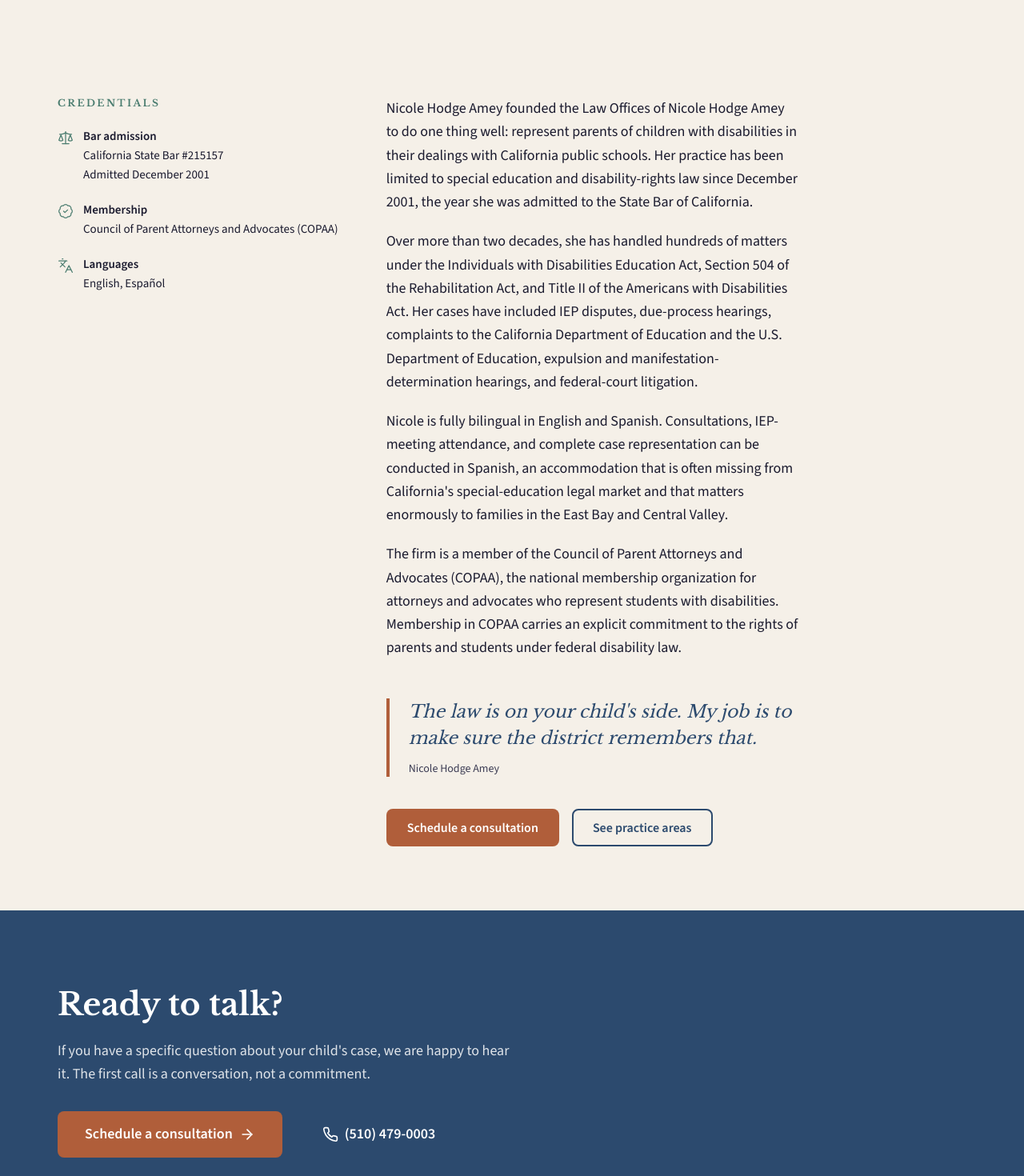
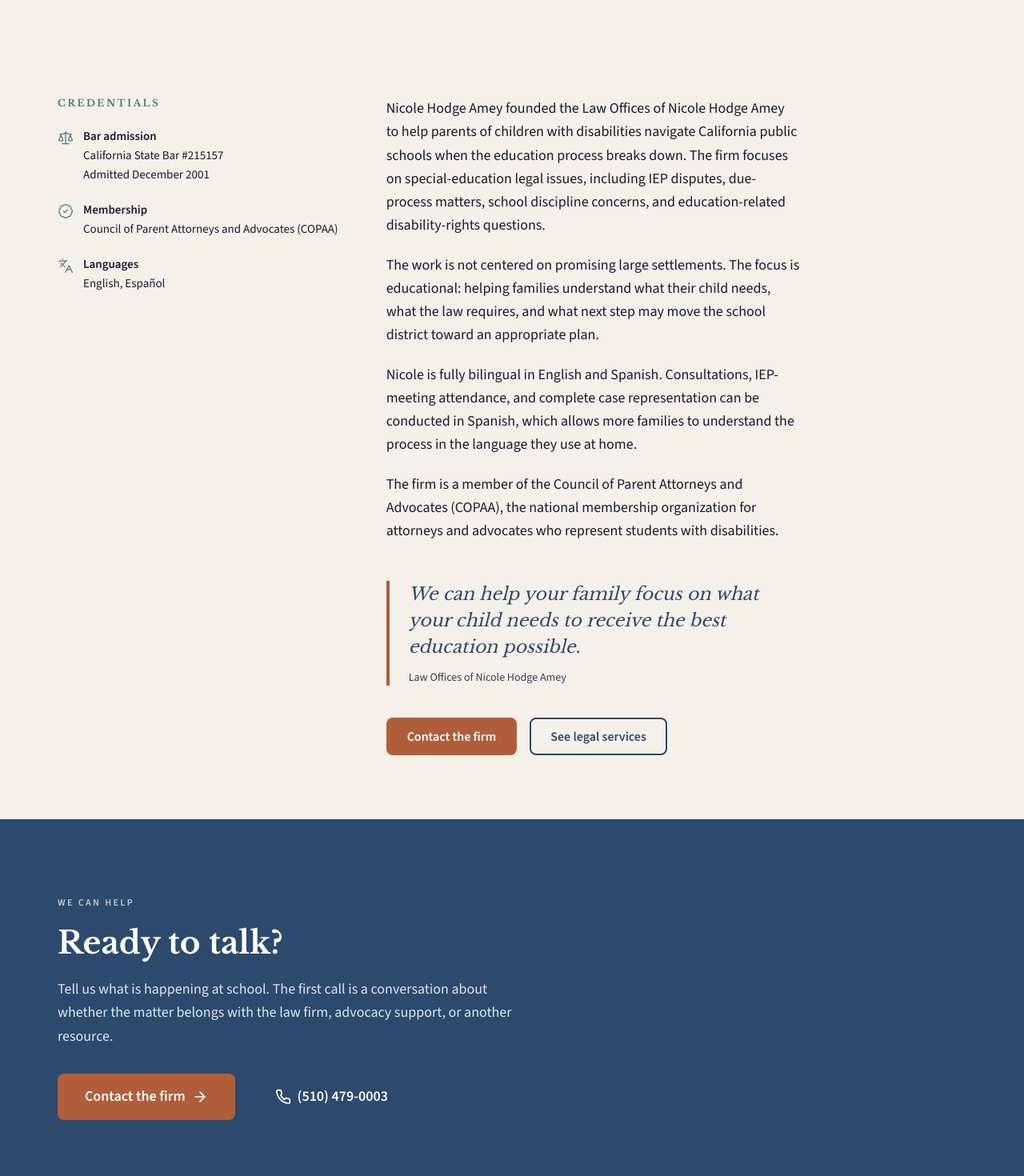
Before and after one commit to marchitectsio/lonha-website, a Next.js app: page /about in a window 1280 px wide. Shown: the part 680-2150 px from the top of the page at 80% size. Built offline with nearby package versions, Linux system fonts and the light colour scheme.

Commit message:
Refine about page toward education-first positioning

```diff
--- a/app/about/page.tsx
+++ b/app/about/page.tsx
@@ -8,17 +8,15 @@ import { BadgeCheck, Languages, Scale } from "lucide-react";
 export const metadata: Metadata = {
   title: "About Nicole Hodge Amey",
   description:
-    "Nicole Hodge Amey is a California civil-rights attorney focused exclusively on special education. Admitted to the State Bar in 2001; member of COPAA; fully bilingual in English and Spanish.",
+    "Nicole Hodge Amey is a California special-education attorney helping families with IEP disputes, due process, discipline matters, and education-related disability-rights concerns.",
   alternates: { canonical: "/about", languages: { en: "/about", es: "/es/sobre-nicole" } },
 };
 
 export default function AboutPage() {
   return (
     <SiteFrame locale="en" otherLocaleHref="/es/sobre-nicole">
-      {/* Hero */}
       <section className="bg-[color:var(--surface)] py-16 md:py-section-desktop">
         <div className="container-x grid gap-10 md:grid-cols-[1fr_1.2fr] md:gap-16 items-start">
-          {/* TODO: Replace with Nicole's professional headshot when client provides it. */}
           <div
             className="portrait-placeholder w-full max-w-md"
             aria-label="Portrait of Nicole Hodge Amey, placeholder pending final photography"
@@ -40,13 +38,12 @@ export default function AboutPage() {
               className="mt-5 text-[color:var(--text-primary)] max-w-prose"
               style={{ fontSize: "1.1875rem", lineHeight: 1.6 }}
             >
-              A California civil-rights attorney whose practice has been limited to special education and disability-rights law since the year she was admitted to the bar.
+              A California special-education attorney focused on helping families understand their rights and pursue the education, services, and support their children need at school.
             </p>
           </div>
         </div>
       </section>
 
-      {/* Bio */}
       <section className="py-12 md:py-20">
         <div className="container-x grid gap-12 lg:grid-cols-[1fr_2fr]">
           <aside aria-labelledby="creds-heading">
@@ -79,19 +76,18 @@ export default function AboutPage() {
           </aside>
 
           <div className="prose-x">
-            {/* TODO: client to provide final bio */}
             <div className="space-y-5 text-lg leading-relaxed text-[color:var(--text-primary)]">
               <p>
-                Nicole Hodge Amey founded the Law Offices of Nicole Hodge Amey to do one thing well: represent parents of children with disabilities in their dealings with California public schools. Her practice has been limited to special education and disability-rights law since December 2001, the year she was admitted to the State Bar of California.
+                Nicole Hodge Amey founded the Law Offices of Nicole Hodge Amey to help parents of children with disabilities navigate California public schools when the education process breaks down. The firm focuses on special-education legal issues, including IEP disputes, due-process matters, school discipline concerns, and education-related disability-rights questions.
               </p>
               <p>
-                Over more than two decades, she has handled hundreds of matters under the Individuals with Disabilities Education Act, Section 504 of the Rehabilitation Act, and Title II of the Americans with Disabilities Act. Her cases have included IEP disputes, due-process hearings, complaints to the California Department of Education and the U.S. Department of Education, expulsion and manifestation-determination hearings, and federal-court litigation.
+                The work is not centered on promising large settlements. The focus is educational: helping families understand what their child needs, what the law requires, and what next step may move the school district toward an appropriate plan.
               </p>
               <p>
-                Nicole is fully bilingual in English and Spanish. Consultations, IEP-meeting attendance, and complete case representation can be conducted in Spanish, an accommodation that is often missing from California's special-education legal market and that matters enormously to families in the East Bay and Central Valley.
+                Nicole is fully bilingual in English and Spanish. Consultations, IEP-meeting attendance, and complete case representation can be conducted in Spanish, which allows more families to understand the process in the language they use at home.
               </p>
               <p>
-                The firm is a member of the Council of Parent Attorneys and Advocates (COPAA), the national membership organization for attorneys and advocates who represent students with disabilities. Membership in COPAA carries an explicit commitment to the rights of parents and students under federal disability law.
+                The firm is a member of the Council of Parent Attorneys and Advocates (COPAA), the national membership organization for attorneys and advocates who represent students with disabilities.
               </p>
             </div>
 
@@ -100,23 +96,24 @@ export default function AboutPage() {
                 className="font-serif italic text-[color:var(--brand-primary)]"
                 style={{ fontSize: "1.375rem", lineHeight: 1.5 }}
               >
-                The law is on your child's side. My job is to make sure the district remembers that.
+                We can help your family focus on what your child needs to receive the best education possible.
               </p>
-              <p className="mt-3 text-sm text-[color:var(--text-secondary)]">Nicole Hodge Amey</p>
+              <p className="mt-3 text-sm text-[color:var(--text-secondary)]">Law Offices of Nicole Hodge Amey</p>
             </div>
 
             <div className="mt-10 flex flex-col sm:flex-row gap-4">
-              <Link href="/contact" className="btn btn-cta">Schedule a consultation</Link>
-              <Link href="/how-we-help" className="btn btn-secondary">See practice areas</Link>
+              <Link href="/contact" className="btn btn-cta">Contact the firm</Link>
+              <Link href="/how-we-help" className="btn btn-secondary">See legal services</Link>
             </div>
           </div>
         </div>
       </section>
 
       <CTABanner
+        eyebrow="We can help"
         heading="Ready to talk?"
-        body="If you have a specific question about your child's case, we are happy to hear it. The first call is a conversation, not a commitment."
-        primaryCta={{ label: "Schedule a consultation", href: "/contact" }}
+        body="Tell us what is happening at school. The first call is a conversation about whether the matter belongs with the law firm, advocacy support, or another resource."
+        primaryCta={{ label: "Contact the firm", href: "/contact" }}
         secondaryCallLabel={`Call ${SITE.phone}`}
       />
     </SiteFrame>
```
